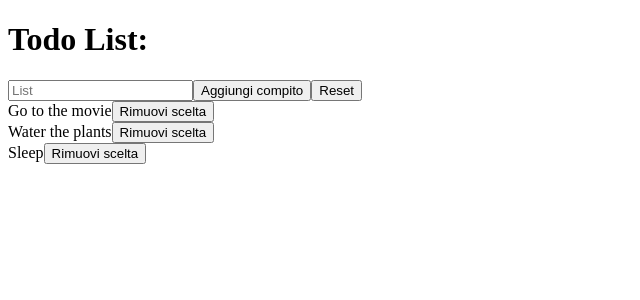
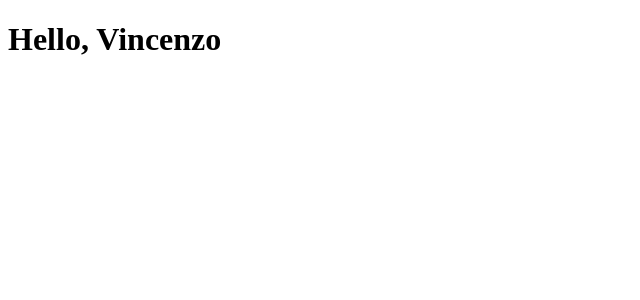
Before and after one commit to Vincenzo-Pallante-Dev/exercises-lessons-React, a React (Create React App) app in the folder my-project/: page / in a window 1280 px wide. Shown: the top 300 px of the page, without its empty margins (0-640 px from the left). Built offline with nearby package versions, Linux system fonts and the light colour scheme.

Commit message:
feat: exercise

```diff
--- a/my-project/src/App.js
+++ b/my-project/src/App.js
@@ -1,23 +1,8 @@
 import React from "react";
-import { TodoLIst } from "./components/TodoList";
+import { Welcome } from "./components/Welcome";
 
 export class App extends React.Component {
   render() {
-    return (
-      <TodoLIst>
-        {(todos, handleRemove) => (
-          <div>
-            {todos.map((todo, index) => (
-              <div key={todo + index}>
-                {todo}
-                <button onClick={() => handleRemove(index)}>
-                  Rimuovi scelta
-                </button>
-              </div>
-            ))}
-          </div>
-        )}
-      </TodoLIst>
-    );
+    return <Welcome name="Vincenzo" />;
   }
 }
--- a/my-project/src/components/TodoList.js
+++ /dev/null
@@ -1,62 +0,0 @@
-import React from "react";
-
-export class TodoLIst extends React.Component {
-  state = {
-    todos: ["Go to the movie", "Water the plants", "Sleep"],
-    list: "",
-  };
-
-  handleInput = (event) => {
-    const list = event.target.name;
-    const value = event.target.value;
-
-    this.setState({
-      [list]: value,
-    });
-  };
-
-  handleAddTodo = () => {
-    const todos = this.state.todos;
-    const list = this.state.list;
-
-    todos.push(list);
-
-    this.setState({
-      todos: todos,
-      list: "",
-    });
-  };
-
-  handleResetState = () => {
-    this.setState({
-      todos: [],
-    });
-  };
-
-  handleRemove = () => {
-    const indexConst = this.state.todos.indexOf("div");
-    const sliceConst = this.state.todos.slice();
-    sliceConst.splice(indexConst, 1);
-
-    this.setState({
-      todos: sliceConst,
-    });
-  };
-
-  render() {
-    return (
-      <div>
-        <h1>Todo List:</h1>
-        <input
-          name="list"
-          value={this.state.list}
-          placeholder="List"
-          onChange={this.handleInput}
-        ></input>
-        <button onClick={this.handleAddTodo}>Aggiungi compito</button>
-        <button onClick={this.handleResetState}>Reset</button>
-        <div>{this.props.children(this.state.todos, this.handleRemove)}</div>
-      </div>
-    );
-  }
-}
--- /dev/null
+++ b/my-project/src/components/Welcome.js
@@ -0,0 +1,9 @@
+import React from "react";
+
+export function Welcome({ name = "World" }) {
+  return (
+    <div>
+      <h1>Hello, {name}</h1>
+    </div>
+  );
+}
--- a/my-project/src/index.css
+++ /dev/null
@@ -1,3 +0,0 @@
-.container {
-  border: 2px solid red;
-}
--- a/my-project/src/index.js
+++ b/my-project/src/index.js
@@ -1,6 +1,4 @@
 import ReactDom from "react-dom";
-
-import "./index.css";
 import { App } from "./App";
 
 const root = document.querySelector("#root");
```
Also changed, not shown: my-project/Function Components 01.txt (added), my-project/Render Props 02.txt (deleted).
